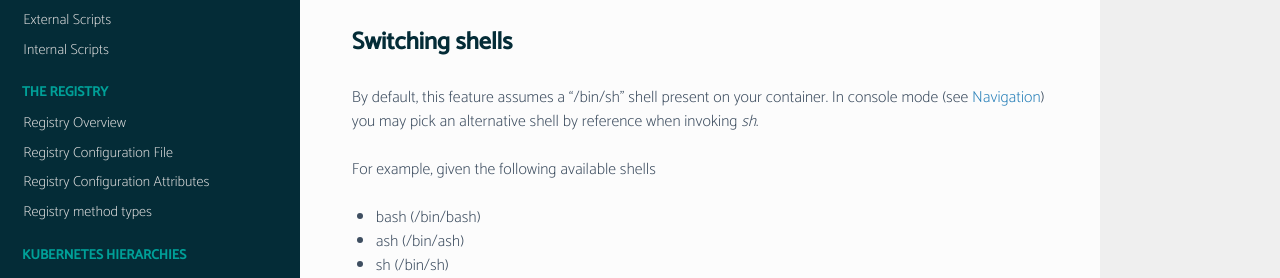
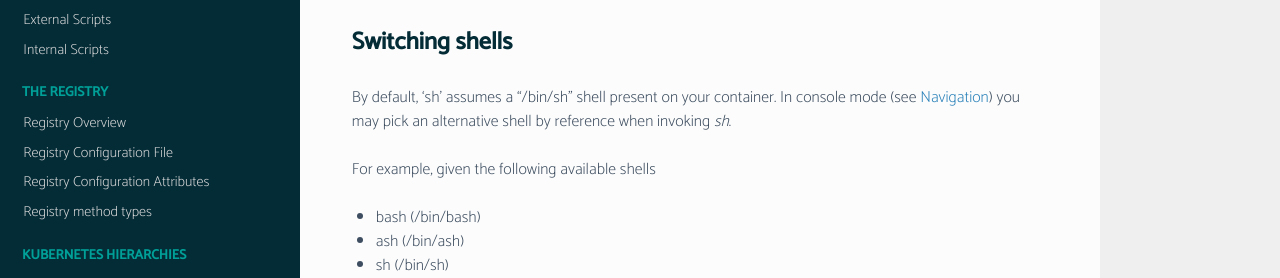
Before and after one commit to webzakimbo/bcome-read-the-docs, a Sphinx documentation site: the page built from docs/source/notable/k8-sh.rst, in a window 1280 px wide and 900 px high, scrolled down 512 px. Shown: the part 346-624 px from the top of the window. Built offline with Sphinx 7.4.7 and the Read the Docs theme 2.0.0, drawn with Linux system fonts in a browser that asks for light colours; pages that are not in the unit, such as notebooks, are missing from menus.

Commit message:
Doc update

```diff
--- a/docs/source/notable/k8-sh.rst
+++ b/docs/source/notable/k8-sh.rst
@@ -42,7 +42,7 @@ Or access directly from your terminal, using keyed access:
 Switching shells
 ^^^^^^^^^^^^^^^^
 
-By default, this feature assumes a "/bin/sh" shell present on your container. In console mode (see :doc:`../usage/navigation`) you may pick an alternative shell by reference when invoking `sh`.
+By default, 'sh' assumes a "/bin/sh" shell present on your container. In console mode (see :doc:`../usage/navigation`) you may pick an alternative shell by reference when invoking `sh`.
 
 For example, given the following available shells
 
```
